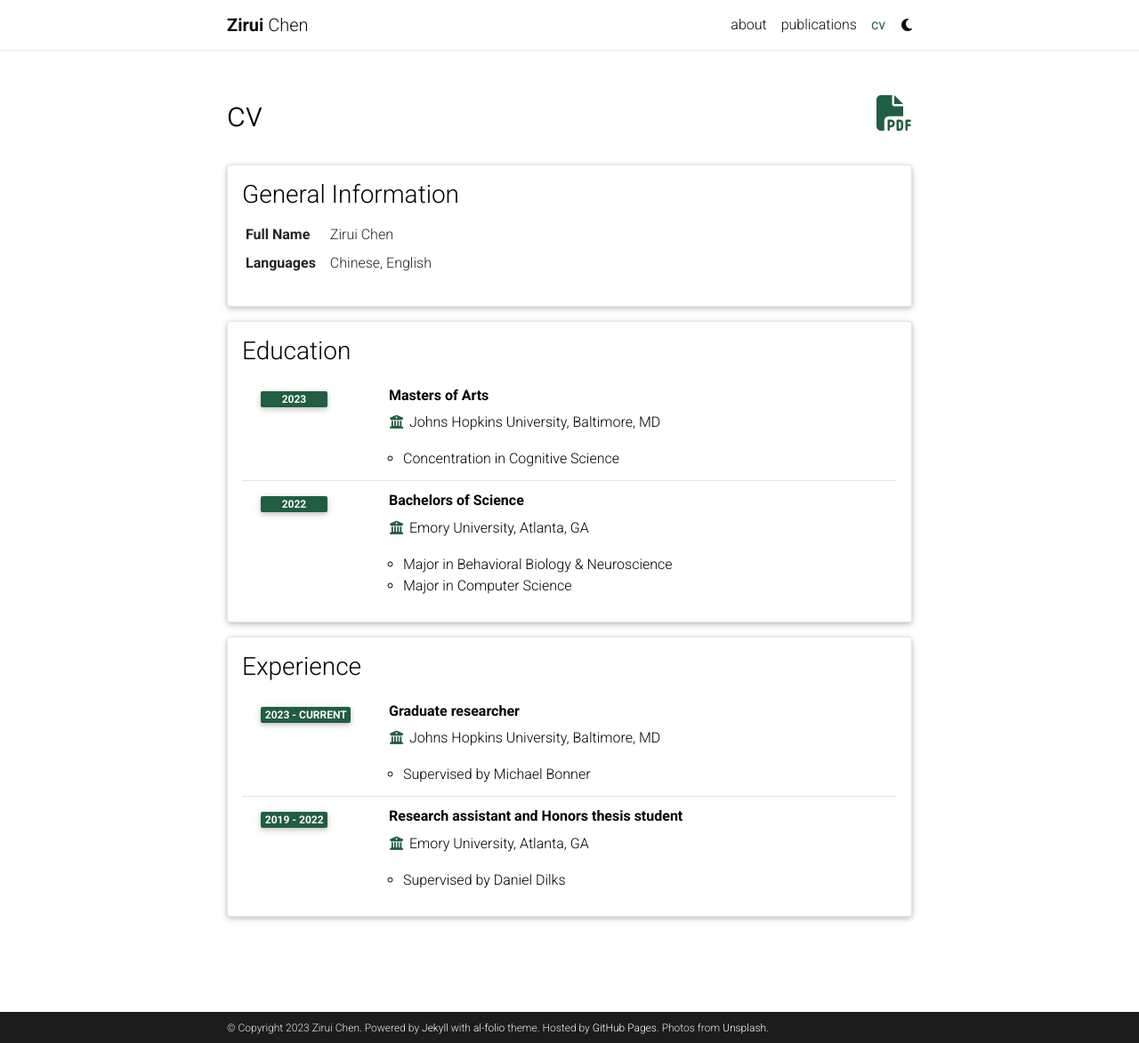
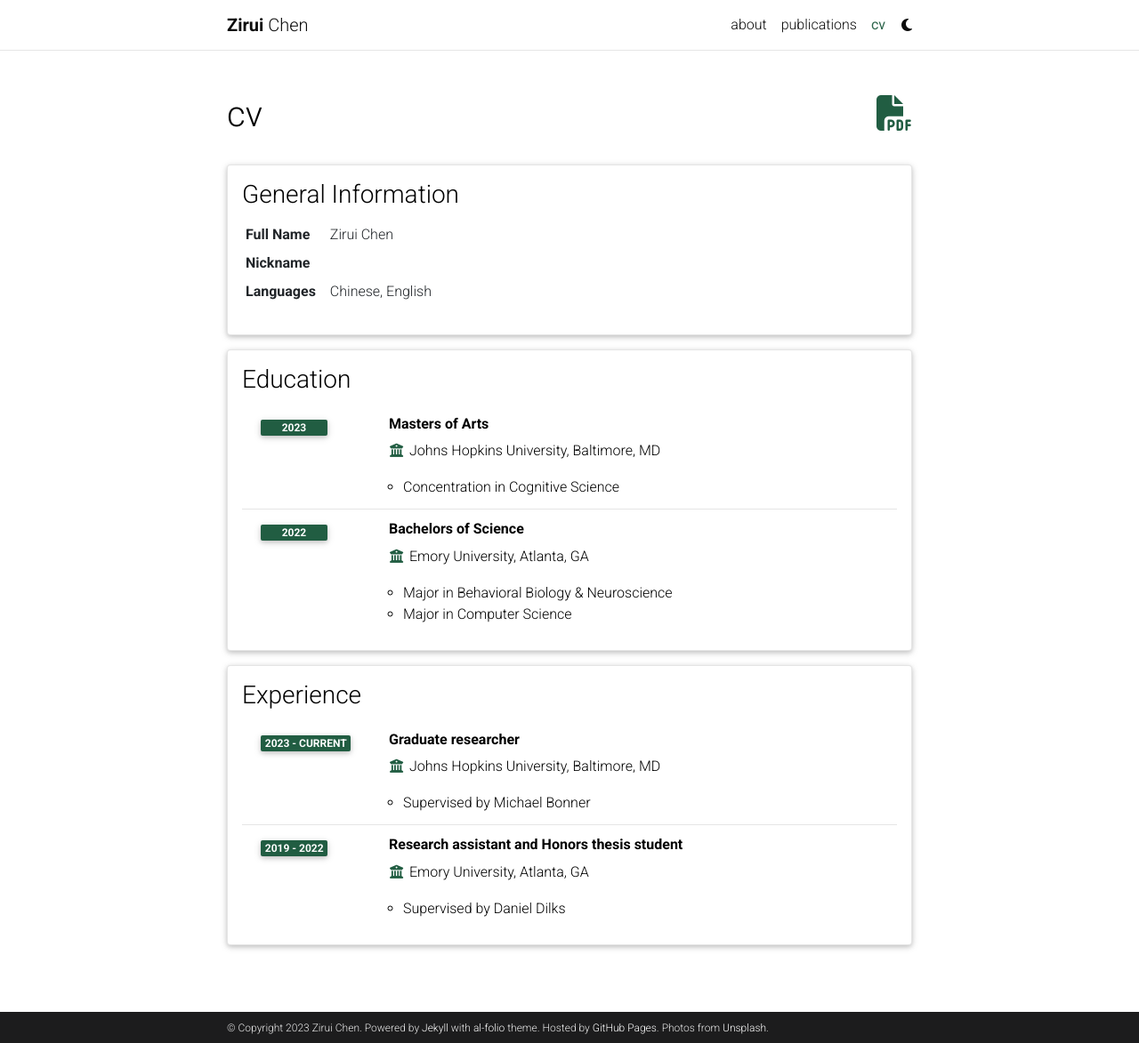
Before and after one commit to zche377/zche377.github.io, a Jekyll site: the page built from _pages/cv.md, in a window 1280 px wide and 1173 px high. Shown: the whole window at 89% size. Built offline with Jekyll 4.4.1, drawn with Linux system fonts in a browser that asks for light colours; comment, search, counter and statistics services are not loaded; a style sheet for code colours, icons or effects is not loaded.

Commit message:
init website complete

```diff
--- a/_data/cv.yml
+++ b/_data/cv.yml
@@ -3,6 +3,8 @@
   contents:
     - name: Full Name
       value: Zirui Chen
+    - name: Nickname
+      vlaue: Ray
     # - name: Date of Birth
     #   value: 4th April 2000
     - name: Languages
```
